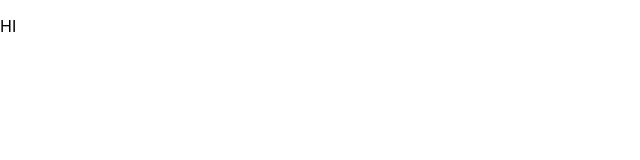
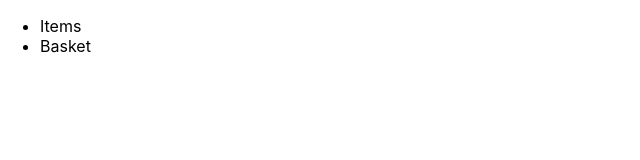
Before and after one commit to larrywongkahei/e-commerce-lab, a React (Create React App) app in the folder e_commerce_lab/: page / in a window 1280 px wide. Shown: the top 160 px of the page, without its empty margins (0-640 px from the left). Built offline with nearby package versions, Linux system fonts and the light colour scheme.

Commit message:
more setup

```diff
--- a/e_commerce_lab/src/Components/NavBar.js
+++ b/e_commerce_lab/src/Components/NavBar.js
@@ -1 +1,21 @@
 import React from 'react';
+
+const NavBar = () => {
+
+        return (
+            <div>
+                <ul>
+                    <li>
+                        Items
+                    </li>
+                    <li>
+                        Basket
+                    </li>
+                </ul>
+            </div>
+        )
+
+
+}
+
+export default NavBar;
--- a/e_commerce_lab/src/Container/main.js
+++ b/e_commerce_lab/src/Container/main.js
@@ -1,9 +1,10 @@
 import React from 'react';
+import NavBar from '../Components/NavBar';
 
 const Maincontainer = () =>{
     return (
         <div>
-            <p>HI</p>
+            <NavBar />
         </div>
     )
 }
```
Also changed, not shown: e_commerce_lab/src/Container/ItemsContainer.js (renamed from e_commerce_lab/src/Components/Items.js, +13 -0 lines), e_commerce_lab/src/Container/BasketContainer.js (renamed from e_commerce_lab/src/Components/Basket.js).
